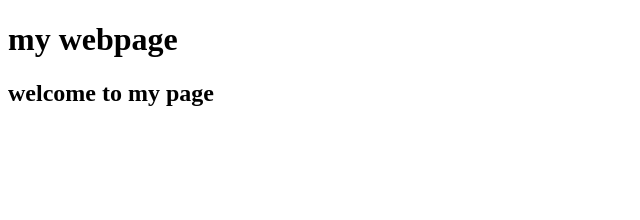
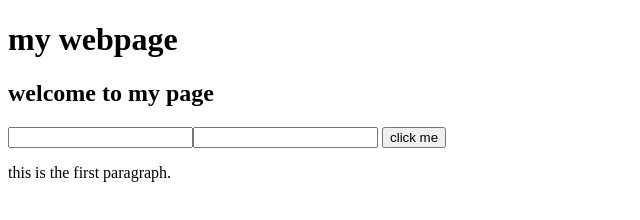
Before and after one commit to Nepsoul/webpage, a website: page index.html in a window 1280 px wide. Shown: the whole page, without its empty margins (0-640 px from the left). Drawn offline with Linux system fonts and the light colour scheme.

Commit message:
add input button

```diff
--- a/index.html
+++ b/index.html
@@ -9,5 +9,8 @@
   <body>
     <h1>my webpage</h1>
     <h2>welcome to my page</h2>
+    <input /><input />
+    <button>click me</button>
+    <p>this is the first paragraph.</p>
   </body>
 </html>
```
